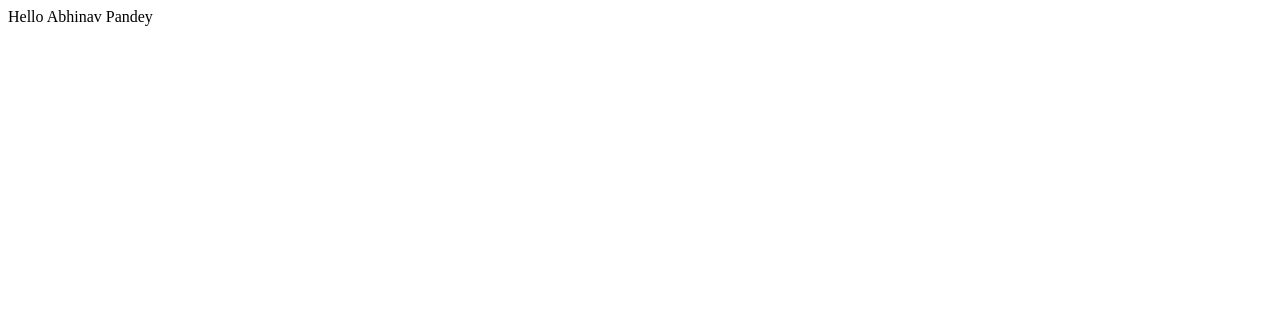
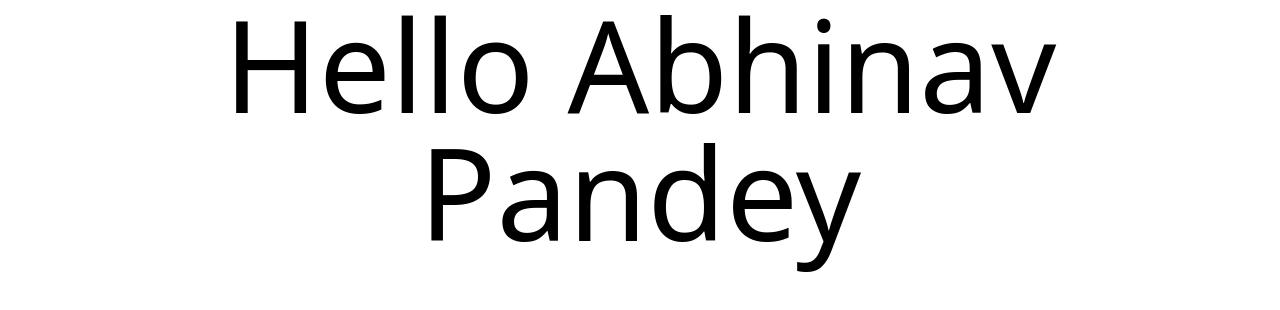
Before and after one commit to ABHI2598/Todo-App, a React app: page / in a window 1280 px wide. Shown: the top 310 px of the page. Built offline with nearby package versions, Linux system fonts and the light colour scheme.

Commit message:
third commit

```diff
--- a/index.css
+++ b/index.css
@@ -0,0 +1,3 @@
+@tailwind base;
+@tailwind components;
+@tailwind utilities;
--- a/package.json
+++ b/package.json
@@ -25,6 +25,7 @@
     "react": "^18.2.0",
     "react-dom": "^18.2.0",
     "react-router-dom": "^6.15.0",
+    "tailwindcss": "^3.3.3",
     "webpack": "^5.88.2",
     "webpack-cli": "^5.1.4"
   },
--- /dev/null
+++ b/postcss.config.js
@@ -0,0 +1,8 @@
+const tailwindcss = require('tailwindcss');
+
+module.exports={
+    plugins:[
+        'postcss-preset-env',
+        'tailwindcss'
+    ]
+}
--- a/src/App.js
+++ b/src/App.js
@@ -1,10 +1,11 @@
 import React from 'react'
 import ReactDOM from "react-dom";
+import "../index.css";
 
 
 function App() {
   return (
-    <div>Hello Abhinav Pandey</div>
+    <div className='text-9xl text-center'>Hello Abhinav Pandey</div>
   )
 }
 
--- /dev/null
+++ b/tailwind.config.js
@@ -0,0 +1,10 @@
+/** @type {import('tailwindcss').Config} */
+module.exports = {
+  content: [
+    "./src/**/*.{html,js}"
+  ],
+  theme: {
+    extend: {},
+  },
+  plugins: [],
+}
```
Also changed, not shown: 2 other files (tests, documents, lock files or other folders).
